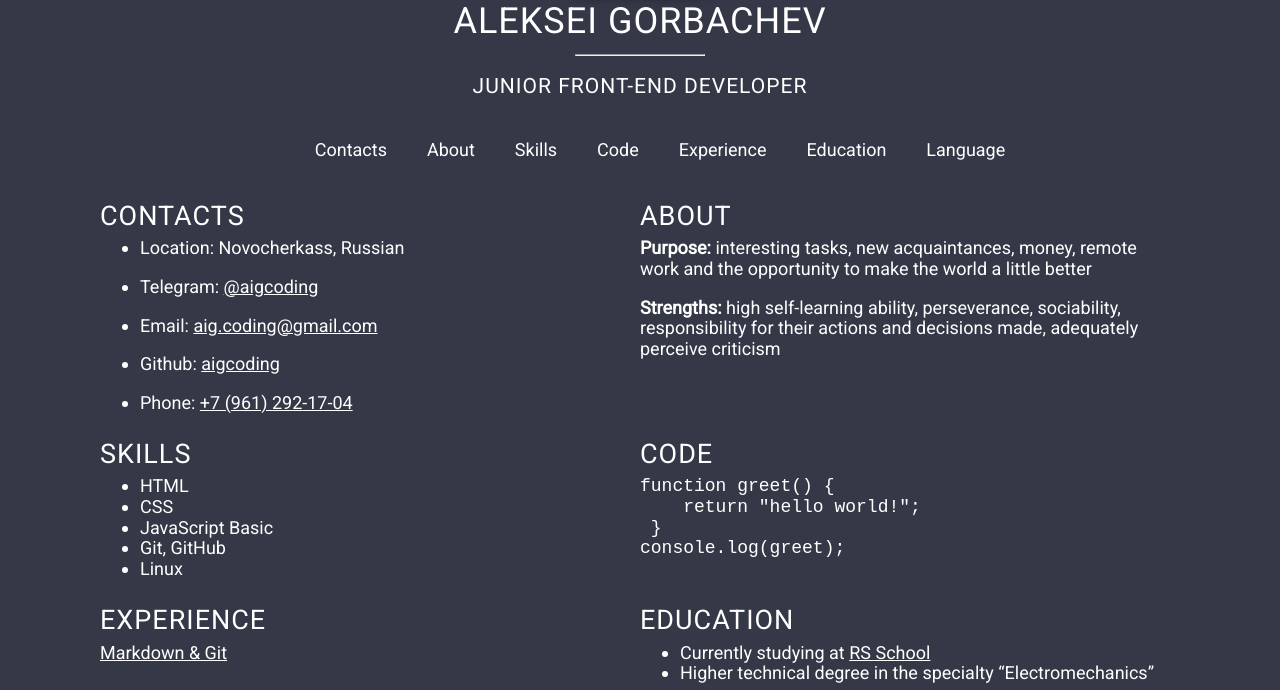
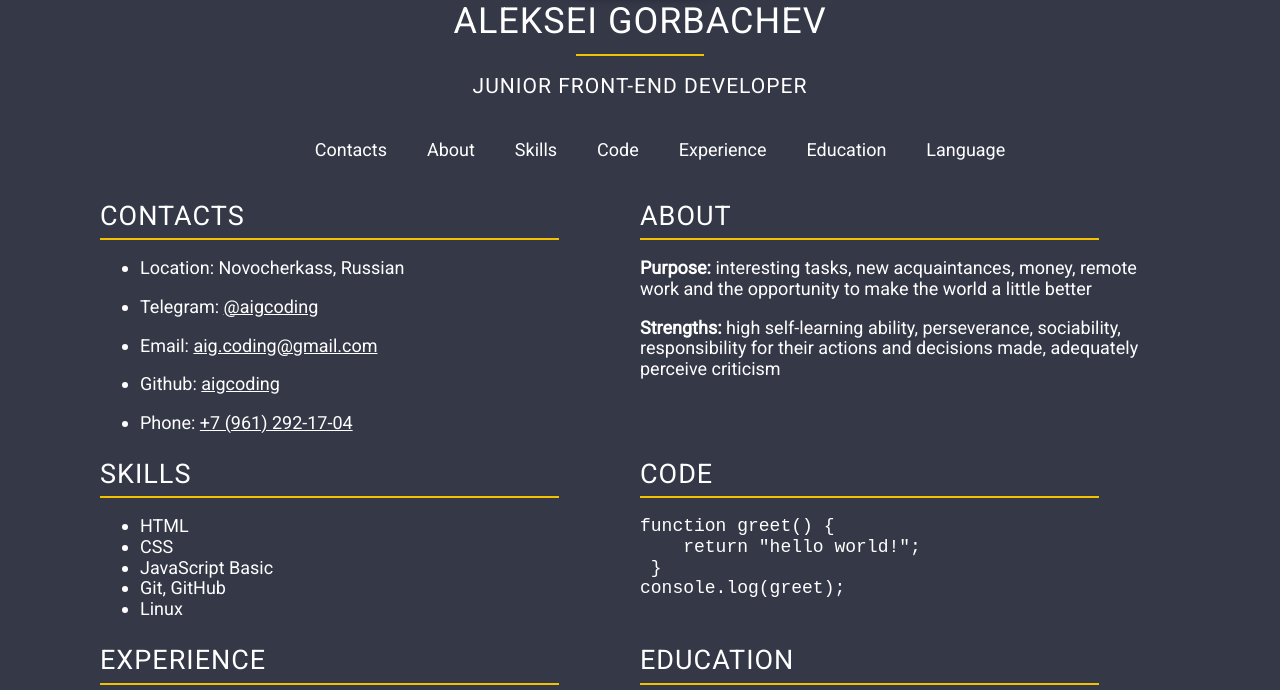
Before and after one commit to aigcoding/rsschool-cv, a plain HTML site: page index.html in a window 1280 px wide. Shown: the part 223-913 px from the top of the page. Drawn offline with Linux system fonts and the light colour scheme.

Commit message:
feat: add hr line in the main and header

```diff
--- a/index.html
+++ b/index.html
@@ -39,6 +39,7 @@
             <div class="main-container">
                 <section class="section" id="contacts">
                     <h2 class="section-title">Contacts</h2>
+                    <hr class="section-hr">
                     <ul class="section-list">
                         <li><p>Location: Novocherkass, Russian</p></li>
                         <li><p>Telegram: <a href="https://t.me/aigcoding" title="telegram" target="_blank" rel="noopener noreferrer" class="link">@aigcoding</a></p></li>
@@ -49,11 +50,13 @@
                 </section>
                 <section class="section" id="about">
                     <h2 class="section-title">About</h2>
+                    <hr class="section-hr">
                     <p><b>Purpose:</b> interesting tasks, new acquaintances, money, remote work and the opportunity to make the world a little better</p>
                     <p><b>Strengths:</b> high self-learning ability, perseverance, sociability, responsibility for their actions and decisions made, adequately perceive criticism</p>
                 </section>
                 <section class="section" id="skills">
                     <h2 class="section-title">Skills</h2>
+                    <hr class="section-hr">
                     <ul>
                         <li>HTML</li>
                         <li>CSS</li>
@@ -64,6 +67,7 @@
                 </section>
                 <section class="section" id="code">
                     <h2 class="section-title">Code</h2>
+                    <hr class="section-hr">
     <pre class="pre"><code>function greet() {
     return "hello world!";
  }
@@ -72,10 +76,12 @@ console.log(greet);
                 </section>
                 <section class="section" id="experience">
                     <h2 class="section-title">Experience</h2>
+                    <hr class="section-hr">
                     <a href="https://aigcoding.github.io/rsschool-cv/cv" target="_blank" rel="noopener noreferrer" class="link">Markdown & Git</a>
                 </section>
                 <section class="section" id="education">
                     <h2 class="section-title">Education</h2>
+                    <hr class="section-hr">
                     <ul>
                         <li>Currently studying at <a href="https://rs.school/js-stage0/" target="_blank" rel="noopener noreferrer" class="link">RS School</a></li>
                         <li>Higher technical degree in the specialty “Electromechanics”</li>
@@ -83,6 +89,7 @@ console.log(greet);
                 </section>
                 <section class="section" id="language">
                     <h2 class="section-title">Language</h2>
+                    <hr class="section-hr">
                     <p>Started learning English at <a href="https://ru.duolingo.com/" target="_blank" rel="noopener noreferrer" class="link">Duolingo.</a><br>
                         My level is Elementary.</p>
                 </section>
--- a/style.css
+++ b/style.css
@@ -40,10 +40,13 @@ html {
         color: #ffffff;
         line-height: 0;
     }
-    .header-hr {
-        width: 10%;
-        size: 2px;
-        background-color:#ffffff;
+
+.header-hr {
+    border: none;
+    width: 10%;
+    border-top: 2px solid #f2c100;
+
+
     }
 .nav-list {
     display: flex;
@@ -82,6 +85,13 @@ html {
     }
   }
 
+  .section-hr {
+    border: none;
+    width: 85%;
+    margin-left: 0;
+    border-top: 2px solid #f2c100;
+
+}
   .link {
     text-decoration: underline;
     color: #ffffff;
```
